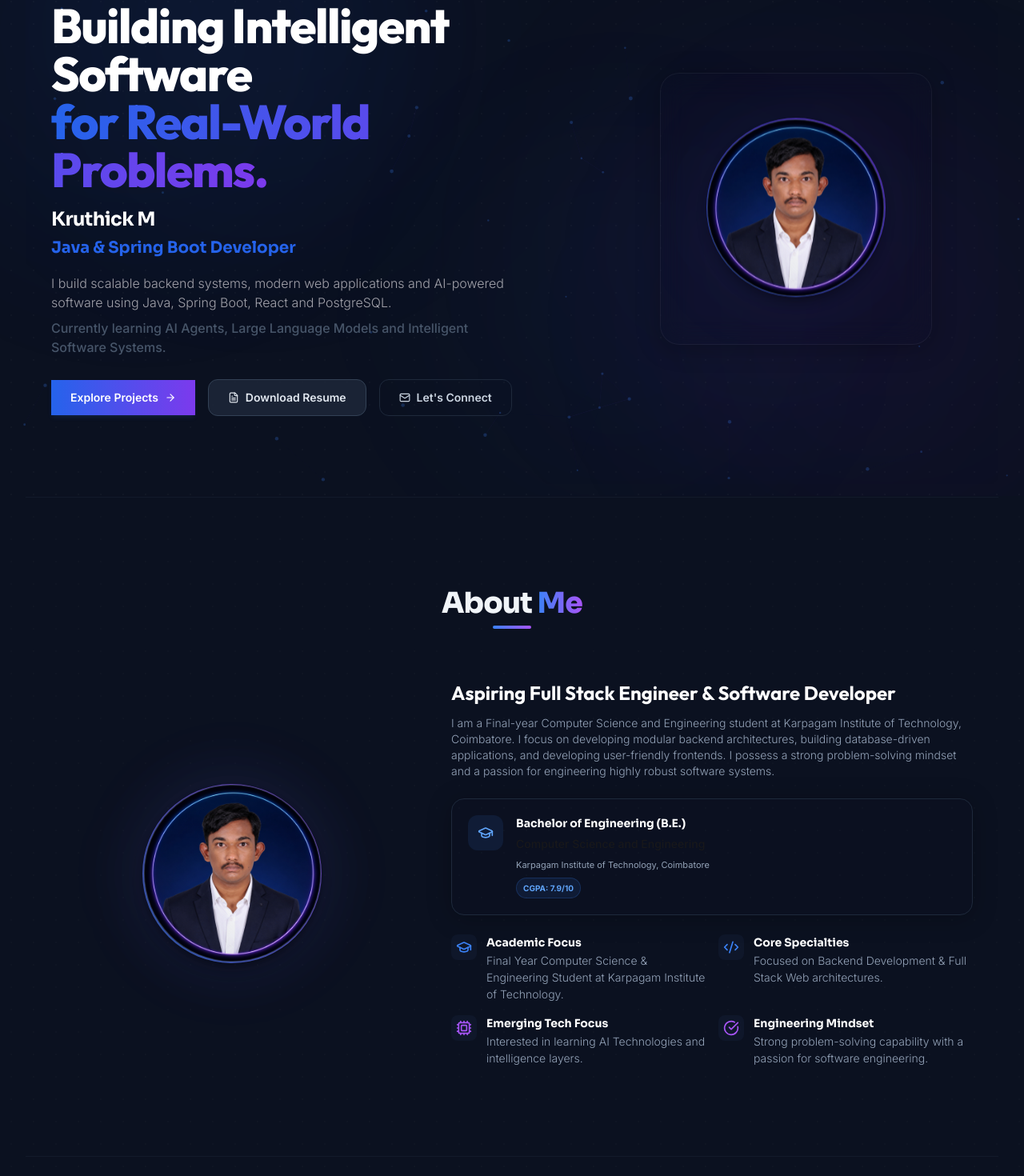
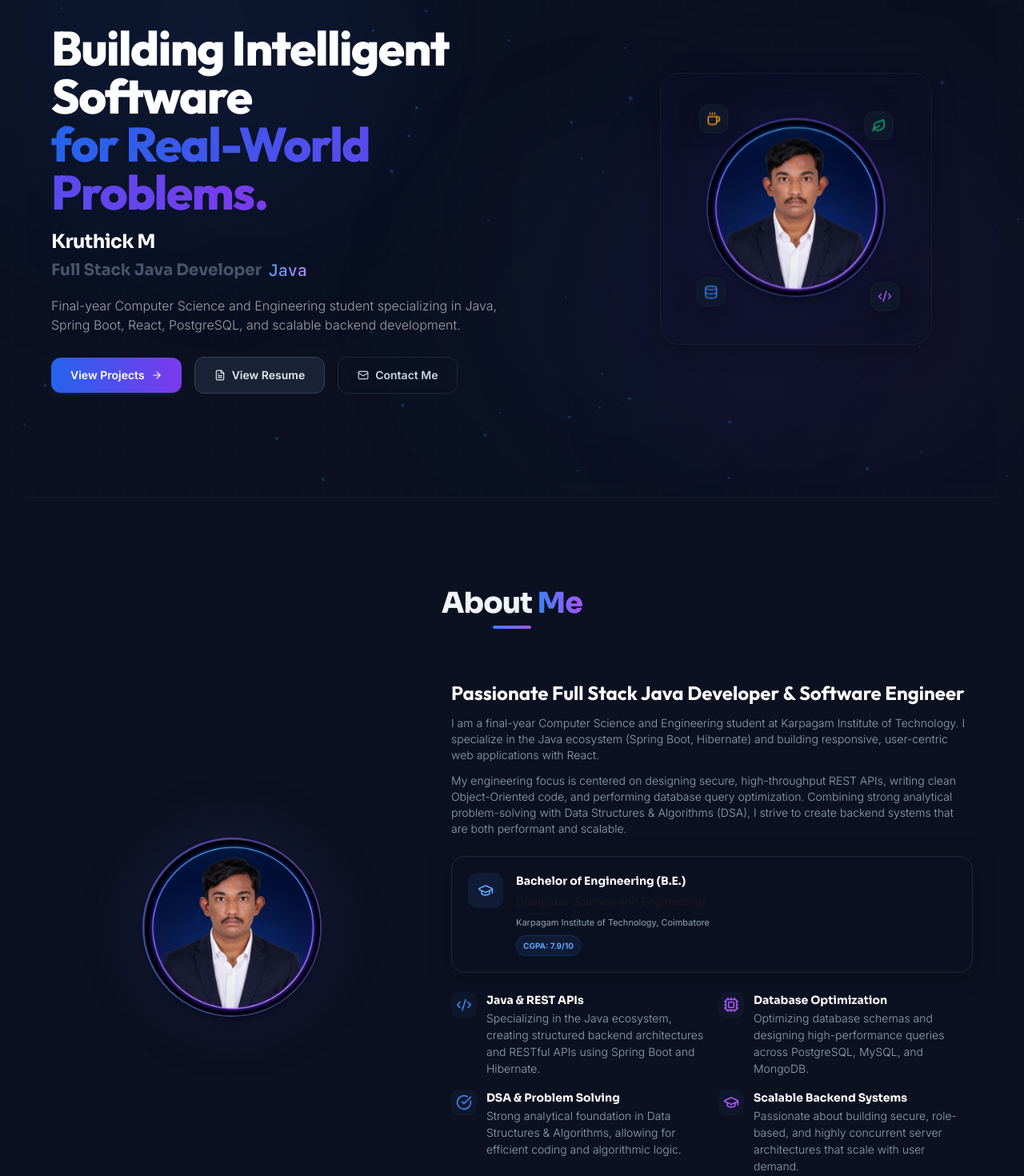
Before and after one commit to Kruthick03/MY_PORTFOLIO, a React (Vite) app: page / in a window 1280 px wide. Shown: the part 180-1650 px from the top of the page at 80% size. Built offline with nearby package versions, Linux system fonts and the light colour scheme.

Commit message:
design: complete premium dark redesign of portfolio elements

```diff
--- a/src/App.jsx
+++ b/src/App.jsx
@@ -23,6 +23,7 @@ const App = () => {
   });
   const [activeSection, setActiveSection] = useState('home');
   const [showScrollTop, setShowScrollTop] = useState(false);
+  const [scrollProgress, setScrollProgress] = useState(0);
 
   // Set Theme on load and persist
   useEffect(() => {
@@ -49,6 +50,14 @@ const App = () => {
   // Scroll spy to highlight active section and show scroll-to-top button
   useEffect(() => {
     const handleScroll = () => {
+      // Calculate scroll progress
+      const totalScroll = document.documentElement.scrollHeight - window.innerHeight;
+      if (totalScroll > 0) {
+        setScrollProgress(window.scrollY / totalScroll);
+      } else {
+        setScrollProgress(0);
+      }
+
       // Show/hide scroll to top button
       if (window.scrollY > 400) {
         setShowScrollTop(true);
@@ -91,6 +100,12 @@ const App = () => {
       transition={{ duration: 0.5 }}
       className="relative min-h-screen dot-grid overflow-x-hidden bg-[#f8fafc] text-slate-800 dark:bg-[#0b1120] dark:text-slate-100 transition-colors duration-300"
     >
+      {/* 0. Scroll Progress Bar */}
+      <div
+        className="fixed top-0 left-0 right-0 h-[3px] bg-gradient-to-r from-[#2563EB] to-[#7C3AED] z-50 origin-left"
+        style={{ transform: `scaleX(${scrollProgress})`, transformOrigin: 'left' }}
+      />
+
       {/* 1. Interactive Aurora Mesh + Canvas Particles Background */}
       <BackgroundEffects theme={theme} />
 
--- a/src/components/About.jsx
+++ b/src/components/About.jsx
@@ -5,24 +5,24 @@ import { CheckCircle, GraduationCap, Cpu, Code2 } from 'lucide-react';
 const About = () => {
   const profileHighlights = [
     {
-      title: "Academic Focus",
-      desc: "Final Year Computer Science & Engineering Student at Karpagam Institute of Technology.",
-      icon: <GraduationCap className="text-blue-500" size={20} />
-    },
-    {
-      title: "Core Specialties",
-      desc: "Focused on Backend Development & Full Stack Web architectures.",
+      title: "Java & REST APIs",
+      desc: "Specializing in the Java ecosystem, creating structured backend architectures and RESTful APIs using Spring Boot and Hibernate.",
       icon: <Code2 className="text-blue-500" size={20} />
     },
     {
-      title: "Emerging Tech Focus",
-      desc: "Interested in learning AI Technologies and intelligence layers.",
+      title: "Database Optimization",
+      desc: "Optimizing database schemas and designing high-performance queries across PostgreSQL, MySQL, and MongoDB.",
       icon: <Cpu className="text-purple-500" size={20} />
     },
     {
-      title: "Engineering Mindset",
-      desc: "Strong problem-solving capability with a passion for software engineering.",
-      icon: <CheckCircle className="text-purple-500" size={20} />
+      title: "DSA & Problem Solving",
+      desc: "Strong analytical foundation in Data Structures & Algorithms, allowing for efficient coding and algorithmic logic.",
+      icon: <CheckCircle className="text-blue-500" size={20} />
+    },
+    {
+      title: "Scalable Backend Systems",
+      desc: "Passionate about building secure, role-based, and highly concurrent server architectures that scale with user demand.",
+      icon: <GraduationCap className="text-purple-500" size={20} />
     }
   ];
 
@@ -72,10 +72,13 @@ const About = () => {
           <div className="lg:col-span-7 space-y-6 text-left font-sans">
             <div className="space-y-3">
               <h3 className="text-xl sm:text-2xl font-bold font-display text-slate-900 dark:text-white leading-snug">
-                Aspiring Full Stack Engineer & Software Developer
+                Passionate Full Stack Java Developer & Software Engineer
               </h3>
               <p className="text-xs sm:text-sm font-light text-slate-500 dark:text-slate-400 leading-relaxed">
-                I am a Final-year Computer Science and Engineering student at Karpagam Institute of Technology, Coimbatore. I focus on developing modular backend architectures, building database-driven applications, and developing user-friendly frontends. I possess a strong problem-solving mindset and a passion for engineering highly robust software systems.
+                I am a final-year Computer Science and Engineering student at Karpagam Institute of Technology. I specialize in the Java ecosystem (Spring Boot, Hibernate) and building responsive, user-centric web applications with React.
+              </p>
+              <p className="text-xs sm:text-sm font-light text-slate-500 dark:text-slate-400 leading-relaxed">
+                My engineering focus is centered on designing secure, high-throughput REST APIs, writing clean Object-Oriented code, and performing database query optimization. Combining strong analytical problem-solving with Data Structures & Algorithms (DSA), I strive to create backend systems that are both performant and scalable.
               </p>
             </div>
 
--- a/src/components/Hero.jsx
+++ b/src/components/Hero.jsx
@@ -1,23 +1,52 @@
 import React, { useState, useEffect } from 'react';
-import { ArrowRight, FileText, Mail, Cpu } from 'lucide-react';
+import { ArrowRight, FileText, Mail, Cpu, Coffee, Leaf, Database, Code2 } from 'lucide-react';
 import { motion, AnimatePresence } from 'framer-motion';
 
+const TypingText = ({ texts }) => {
+  const [currentText, setCurrentText] = useState("");
+  const [textIndex, setTextIndex] = useState(0);
+  const [charIndex, setCharIndex] = useState(0);
+  const [isDeleting, setIsDeleting] = useState(false);
+
+  useEffect(() => {
+    let timer;
+    const speed = isDeleting ? 45 : 90;
+
+    const handleTyping = () => {
+      const fullText = texts[textIndex];
+      if (!isDeleting) {
+        setCurrentText(fullText.substring(0, charIndex + 1));
+        setCharIndex(prev => prev + 1);
+
+        if (charIndex + 1 === fullText.length) {
+          timer = setTimeout(() => setIsDeleting(true), 1600);
+          return;
+        }
+      } else {
+        setCurrentText(fullText.substring(0, charIndex - 1));
+        setCharIndex(prev => prev - 1);
+
+        if (charIndex - 1 === 0) {
+          setIsDeleting(false);
+          setTextIndex(prev => (prev + 1) % texts.length);
+        }
+      }
+      timer = setTimeout(handleTyping, speed);
+    };
+
+    timer = setTimeout(handleTyping, speed);
+    return () => clearTimeout(timer);
+  }, [charIndex, isDeleting, textIndex, texts]);
+
+  return (
+    <span className="font-mono bg-gradient-to-r from-blue-400 via-indigo-400 to-purple-400 bg-clip-text text-transparent typewriter-cursor-blink pr-1">
+      {currentText}
+    </span>
+  );
+};
+
 const Hero = () => {
-  const titles = [
-    "Full Stack Developer",
-    "AI Product Builder",
-    "Java & Spring Boot Developer",
-    "Backend Developer"
-  ];
-  const [index, setIndex] = useState(0);
-
-  // Smooth cross-fade interval trigger
-  useEffect(() => {
-    const interval = setInterval(() => {
-      setIndex((prev) => (prev + 1) % titles.length);
-    }, 2800);
-    return () => clearInterval(interval);
-  }, []);
+  const skillsToType = ["Java", "Spring Boot", "React", "PostgreSQL", "DSA"];
 
   const handleScroll = (id) => {
     const element = document.getElementById(id);
@@ -33,13 +62,6 @@ const Hero = () => {
         behavior: 'smooth',
       });
     }
-  };
-
-  const handleDownloadResume = () => {
-    const link = document.createElement('a');
-    link.href = '/Kruthick_M_Resume.pdf';
-    link.download = 'Kruthick_M_Resume.pdf';
-    link.click();
   };
 
   return (
@@ -67,34 +89,21 @@ const Hero = () => {
               <span className="bg-gradient-to-r from-[#2563EB] to-[#7C3AED] bg-clip-text text-transparent">for Real-World Problems.</span>
             </h1>
 
-            {/* Name and Fading Title Rotation */}
+            {/* Name and Static Professional Title */}
             <div className="space-y-1">
               <h2 className="text-2xl font-bold text-slate-800 dark:text-white font-sora tracking-tight">
                 Kruthick M
               </h2>
-              <div className="text-base sm:text-lg md:text-xl font-medium text-blue-600 dark:text-blue-450 font-sora flex items-center justify-center lg:justify-start h-8 overflow-hidden">
-                <AnimatePresence mode="wait">
-                  <motion.span
-                    key={index}
-                    initial={{ opacity: 0, y: 8 }}
-                    animate={{ opacity: 1, y: 0 }}
-                    exit={{ opacity: 0, y: -8 }}
-                    transition={{ duration: 0.35, ease: "easeInOut" }}
-                    className="inline-block"
-                  >
-                    {titles[index]}
-                  </motion.span>
-                </AnimatePresence>
+              <div className="text-base sm:text-lg md:text-xl font-medium text-slate-600 dark:text-slate-350 font-sora flex items-center justify-center lg:justify-start h-8">
+                <span>Full Stack Java Developer &nbsp;</span>
+                <TypingText texts={skillsToType} />
               </div>
             </div>
 
-            {/* Concise Description */}
-            <div className="text-sm sm:text-base text-slate-500 dark:text-zinc-400 max-w-xl mx-auto lg:mx-0 leading-relaxed font-light space-y-2">
+            {/* Subtitle / Description */}
+            <div className="text-sm sm:text-base text-slate-500 dark:text-zinc-400 max-w-xl mx-auto lg:mx-0 leading-relaxed font-light">
               <p>
-                I build scalable backend systems, modern web applications and AI-powered software using Java, Spring Boot, React and PostgreSQL.
-              </p>
-              <p className="mt-2 font-medium text-slate-600 dark:text-slate-350">
-                Currently learning AI Agents, Large Language Models and Intelligent Software Systems.
+                Final-year Computer Science and Engineering student specializing in Java, Spring Boot, React, PostgreSQL, and scalable backend development.
               </p>
             </div>
           </motion.div>
@@ -106,45 +115,45 @@ const Hero = () => {
             transition={{ duration: 0.4, delay: 0.1, ease: "easeOut" }}
             className="flex flex-col sm:flex-row items-center justify-center lg:justify-start gap-4"
           >
-            {/* Primary */}
+            {/* Primary: View Projects */}
             <button
               onClick={() => handleScroll('projects')}
-              className="group flex items-center space-x-2 w-full sm:w-auto justify-center px-6 py-3 text-sm font-semibold text-white bg-gradient-to-r from-[#2563EB] to-[#7C3AED] hover:brightness-110 shadow-md shadow-blue-500/10 hover:shadow-lg active:scale-98 transition-all duration-250"
+              className="group flex items-center space-x-2 w-full sm:w-auto justify-center px-6 py-3 text-sm font-semibold text-white bg-gradient-to-r from-[#2563EB] to-[#7C3AED] hover:brightness-110 shadow-md shadow-blue-500/10 hover:shadow-lg active:scale-98 transition-all duration-250 rounded-xl"
             >
-              <span>Explore Projects</span>
+              <span>View Projects</span>
               <ArrowRight size={14} className="group-hover:translate-x-0.5 transition-transform" />
             </button>
 
-            {/* Secondary */}
+            {/* Secondary: View Resume */}
             <button
-              onClick={handleDownloadResume}
+              onClick={() => handleScroll('resume')}
               className="flex items-center space-x-2 w-full sm:w-auto justify-center px-6 py-3 text-sm font-semibold text-slate-700 dark:text-slate-200 bg-slate-100 dark:bg-slate-800/80 hover:bg-slate-200 dark:hover:bg-slate-700 rounded-xl border border-slate-200 dark:border-slate-700 active:scale-98 transition-all duration-250"
             >
               <FileText size={14} />
-              <span>Download Resume</span>
+              <span>View Resume</span>
             </button>
 
-            {/* Outline */}
+            {/* Outline: Contact Me */}
             <button
               onClick={() => handleScroll('contact')}
               className="flex items-center space-x-2 w-full sm:w-auto justify-center px-6 py-3 text-sm font-semibold text-slate-750 dark:text-slate-300 hover:text-blue-500 dark:hover:text-white bg-transparent hover:bg-slate-50 dark:hover:bg-slate-850 rounded-xl border border-slate-200 dark:border-slate-800 active:scale-98 transition-all duration-250"
             >
               <Mail size={14} />
-              <span>Let's Connect</span>
+              <span>Contact Me</span>
             </button>
           </motion.div>
         </div>
 
-        {/* Right Column: Premium Glassmorphism Card Profile Photo Frame */}
+        {/* Right Column: Premium Glassmorphism Card Profile Photo Frame with Floating Tech Badges */}
         <div className="lg:col-span-5 flex justify-center">
           <motion.div
             initial={{ opacity: 0, y: 15 }}
             animate={{ opacity: 1, y: 0 }}
             transition={{ duration: 0.4, ease: "easeOut" }}
-            className="glass-card p-8 rounded-3xl border border-slate-200/40 dark:border-white/5 shadow-xl flex items-center justify-center relative overflow-hidden bg-gradient-to-tr from-slate-50/50 to-slate-100/50 dark:from-[#111827]/10 dark:to-[#1f2937]/10 backdrop-blur-xl w-72 h-72 sm:w-80 sm:h-80 md:w-[340px] md:h-[340px]"
+            className="glass-card p-8 rounded-3xl border border-slate-200/40 dark:border-white/5 shadow-xl flex items-center justify-center relative overflow-visible bg-gradient-to-tr from-slate-50/50 to-slate-100/50 dark:from-[#111827]/10 dark:to-[#1f2937]/10 backdrop-blur-xl w-72 h-72 sm:w-80 sm:h-80 md:w-[340px] md:h-[340px]"
           >
             {/* Subtle background gradient blur */}
-            <div className="absolute inset-0 z-0 pointer-events-none">
+            <div className="absolute inset-0 z-0 pointer-events-none rounded-3xl overflow-hidden">
               <div className="absolute top-1/2 left-1/2 -translate-x-1/2 -translate-y-1/2 w-48 h-48 bg-blue-500/5 dark:bg-blue-550/3 rounded-full blur-3xl" />
               <div className="absolute top-1/2 left-1/2 -translate-x-1/2 -translate-y-1/2 w-48 h-48 bg-purple-500/5 dark:bg-purple-550/3 rounded-full blur-3xl" />
             </div>
@@ -153,7 +162,6 @@ const Hero = () => {
             <motion.div
               animate={{ y: [0, -4, 0] }}
               transition={{ duration: 5, repeat: Infinity, ease: "easeInOut" }}
-              whileHover={{ scale: 1.03 }}
               className="relative z-10 w-44 h-44 sm:w-52 sm:h-52 md:w-56 md:h-56 rounded-full p-[1.5px] bg-gradient-to-tr from-[#2563EB]/60 to-[#7C3AED]/60 shadow-lg shadow-black/10 dark:shadow-black/30 transition-all duration-300"
             >
               <div className="w-full h-full rounded-full overflow-hidden bg-slate-900 relative flex items-center justify-center border border-white/10">
@@ -165,6 +173,43 @@ const Hero = () => {
                 {/* Subtle vignette overlay to blend background */}
                 <div className="absolute inset-0 bg-gradient-to-tr from-blue-950/20 via-transparent to-purple-950/25 pointer-events-none mix-blend-multiply" />
               </div>
+
+              {/* Floating Tech Icons */}
+              <motion.div
+                animate={{ y: [0, -6, 0], x: [0, 4, 0] }}
+                transition={{ duration: 5.2, repeat: Infinity, ease: "easeInOut" }}
+                className="absolute -top-3 -left-3 p-2 rounded-xl glass-card border border-slate-200/50 dark:border-white/5 shadow-md flex items-center justify-center text-amber-500 bg-white dark:bg-slate-900"
+                title="Java"
+              >
+                <Coffee size={18} />
+              </motion.div>
+
+              <motion.div
+                animate={{ y: [0, 6, 0], x: [0, -4, 0] }}
+                transition={{ duration: 4.8, repeat: Infinity, ease: "easeInOut", delay: 0.8 }}
+                className="absolute -top-3 -right-3 p-2 rounded-xl glass-card border border-slate-200/50 dark:border-white/5 shadow-md flex items-center justify-center text-emerald-500 bg-white dark:bg-slate-900"
+                title="Spring Boot"
+              >
+                <Leaf size={18} />
+              </motion.div>
+
+              <motion.div
+                animate={{ y: [0, -5, 0], x: [0, -5, 0] }}
+                transition={{ duration: 6, repeat: Infinity, ease: "easeInOut", delay: 1.4 }}
+                className="absolute -bottom-3 -left-3 p-2 rounded-xl glass-card border border-slate-200/50 dark:border-white/5 shadow-md flex items-center justify-center text-blue-500 bg-white dark:bg-slate-900"
+                title="PostgreSQL"
+              >
+                <Database size={18} />
+              </motion.div>
+
+              <motion.div
+                animate={{ y: [0, 5, 0], x: [0, 5, 0] }}
+                transition={{ duration: 4.5, repeat: Infinity, ease: "easeInOut", delay: 0.3 }}
+                className="absolute -bottom-3 -right-3 p-2 rounded-xl glass-card border border-slate-200/50 dark:border-white/5 shadow-md flex items-center justify-center text-purple-500 bg-white dark:bg-slate-900"
+                title="Data Structures & Algorithms"
+              >
+                <Code2 size={18} />
+              </motion.div>
             </motion.div>
           </motion.div>
         </div>
--- a/src/components/Resume.jsx
+++ b/src/components/Resume.jsx
@@ -75,7 +75,7 @@ const Resume = () => {
                 Kruthick M
               </h3>
               <p className="text-sm font-semibold text-blue-600 dark:text-blue-400 mt-1">
-                Full Stack Developer | Java Developer | AI Enthusiast
+                Full Stack Java Developer
               </p>
 
               {/* Contact Grid */}
--- a/src/components/Skills.jsx
+++ b/src/components/Skills.jsx
@@ -230,11 +230,11 @@ const Skills = () => {
       ]
     },
     {
-      name: "Core Subjects",
+      name: "Core Concepts",
       skills: [
         {
-          name: "Data Structures & Algorithms",
-          categoryLabel: "Core Subject",
+          name: "DSA",
+          categoryLabel: "Core Concept",
           color: "hover:shadow-purple-500/12 hover:border-purple-500/30",
           icon: (
             <svg viewBox="0 0 100 100" className="w-8 h-8 text-purple-500">
@@ -247,8 +247,8 @@ const Skills = () => {
           )
         },
         {
-          name: "Object Oriented Programming",
-          categoryLabel: "Core Subject",
+          name: "OOP",
+          categoryLabel: "Core Concept",
           color: "hover:shadow-blue-500/12 hover:border-blue-500/30",
           icon: (
             <svg viewBox="0 0 100 100" className="w-8 h-8 text-blue-500">
@@ -262,7 +262,7 @@ const Skills = () => {
         },
         {
           name: "REST APIs",
-          categoryLabel: "Core Subject",
+          categoryLabel: "Core Concept",
           color: "hover:shadow-purple-500/12 hover:border-purple-500/30",
           icon: (
             <svg viewBox="0 0 100 100" className="w-8 h-8 text-purple-500">
@@ -274,7 +274,7 @@ const Skills = () => {
         },
         {
           name: "DBMS",
-          categoryLabel: "Core Subject",
+          categoryLabel: "Core Concept",
           color: "hover:shadow-blue-500/12 hover:border-blue-500/30",
           icon: (
             <svg viewBox="0 0 100 100" className="w-8 h-8 text-blue-500">
@@ -286,7 +286,7 @@ const Skills = () => {
         },
         {
           name: "Operating Systems",
-          categoryLabel: "Core Subject",
+          categoryLabel: "Core Concept",
           color: "hover:shadow-purple-500/12 hover:border-purple-500/30",
           icon: (
             <svg viewBox="0 0 100 100" className="w-8 h-8 text-purple-500">
@@ -299,7 +299,7 @@ const Skills = () => {
         },
         {
           name: "Computer Networks",
-          categoryLabel: "Core Subject",
+          categoryLabel: "Core Concept",
           color: "hover:shadow-blue-500/12 hover:border-blue-500/30",
           icon: (
             <svg viewBox="0 0 100 100" className="w-8 h-8 text-blue-500">
--- a/src/index.css
+++ b/src/index.css
@@ -181,3 +181,13 @@
     padding: 0 !important;
   }
 }
+
+/* Typewriter Cursor Blink */
+@keyframes blink {
+  from, to { border-color: transparent }
+  50% { border-color: #a855f7 }
+}
+.typewriter-cursor-blink {
+  border-right-width: 2px;
+  animation: blink 0.75s step-end infinite;
+}
```
Also changed, not shown: src/components/Projects.jsx (+23 -9 lines).
